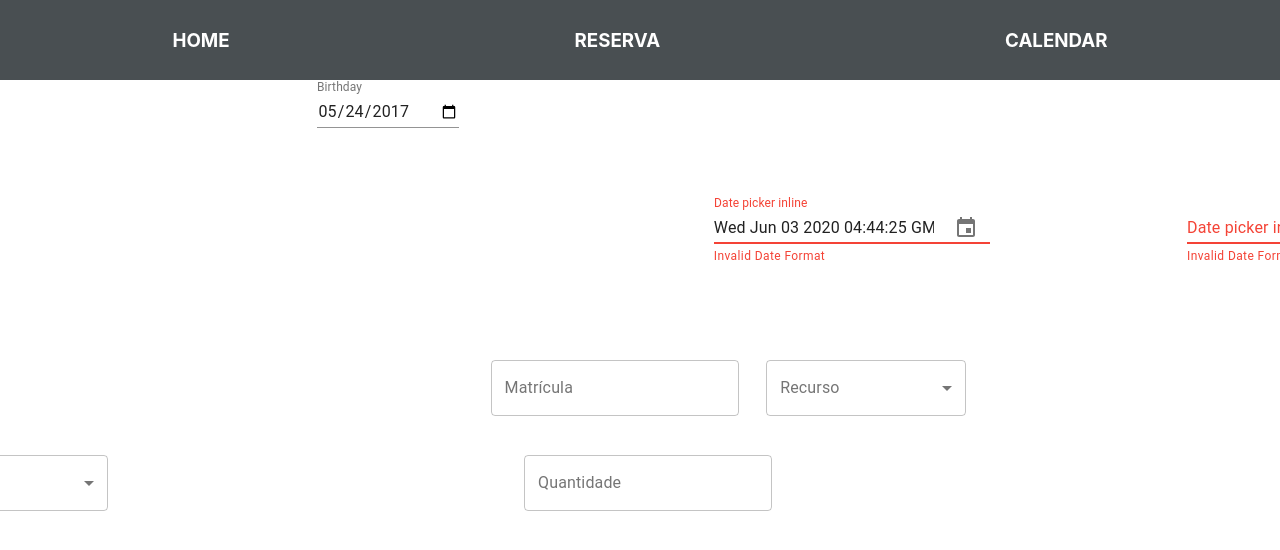
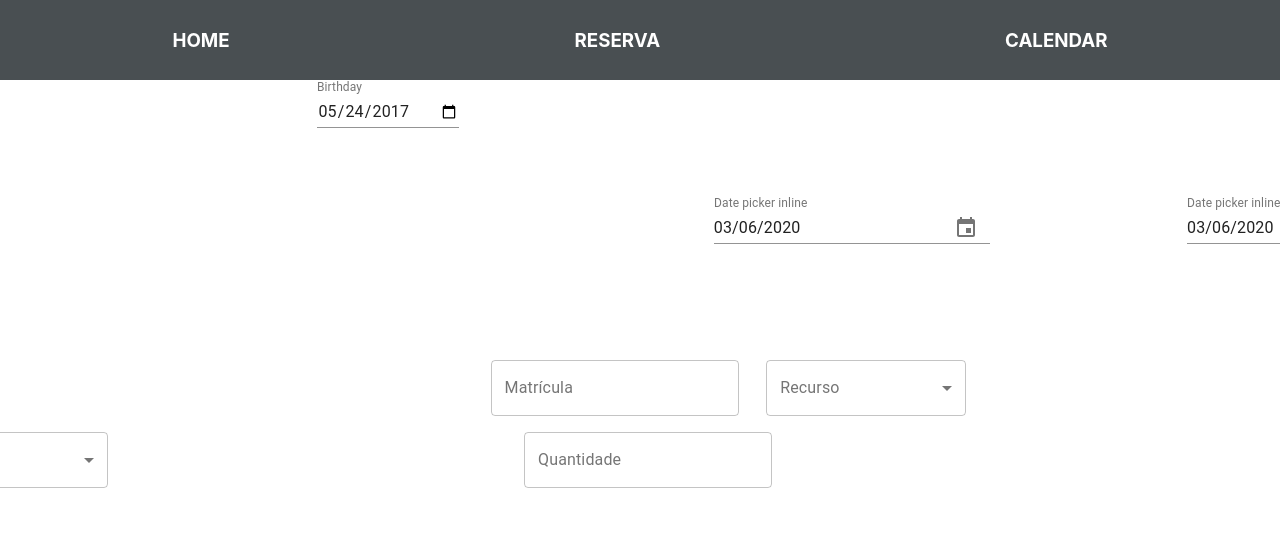
Before and after one commit to Lotusdigital398/t1_verival, a React (Create React App) app: page /reserva in a window 1280 px wide. Shown: the top 550 px of the page. Built offline with nearby package versions, Linux system fonts and the light colour scheme.

Commit message:
fix nas datas

```diff
--- a/src/client/component/Reserva.js
+++ b/src/client/component/Reserva.js
@@ -23,8 +23,8 @@ class Reserva extends Component {
     constructor(props) {
         super(props);
         this.state = {
-            dataI: "",
-            dataF: "",
+            dataI: new Date(),
+            dataF: new Date(),
             recurso: "",
             matricula: "",
             tipo: "",
@@ -85,7 +85,6 @@ class Reserva extends Component {
                                         margin="normal"
                                         id="dataIId"
                                         label="Date picker inline"
-                                        defaultValue= {new Date()}
                                         value={this.state.dataI}
                                         onChange={this.handleDataI}
                                         KeyboardButtonProps={{
```
